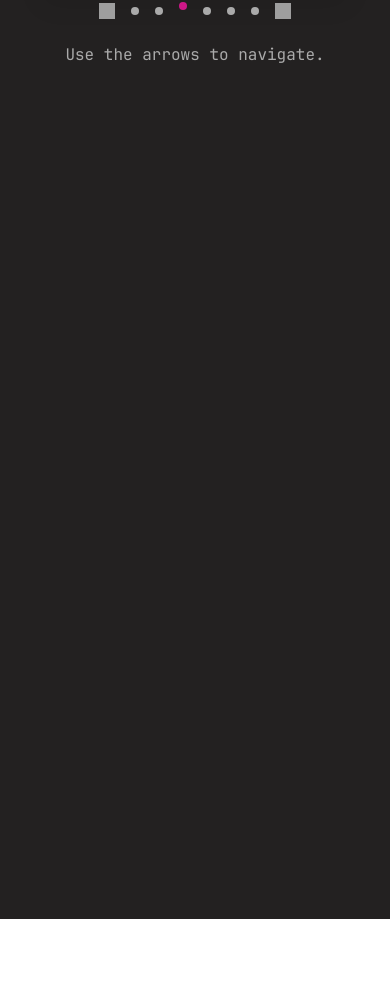
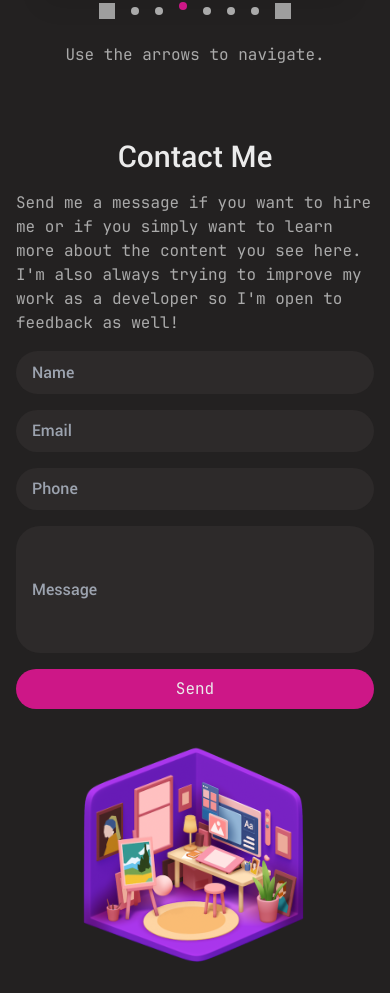
Before and after one commit to ranjotdharni/portfolio-2, a React (Vite) app in the folder portfolio/: page / in a window 390 px wide. Shown: the part 4774-5767 px from the top of the page. Before the commit the page ends 5693 px from the top, so only its background shows below. Built offline with nearby package versions, Linux system fonts and the light colour scheme; grey boxes are pictures that could not be loaded.

Commit message:
contact section complete (ui)

```diff
--- /dev/null
+++ b/portfolio/src/components/atoms/ContactInput.tsx
@@ -0,0 +1,10 @@
+import { ContactInputParams } from '../../lib/types/types'
+
+
+export default function ContactInput(params: ContactInputParams) {
+    let css = `bg-color-bg-contrast w-full md:w-[30vw] rounded-3xl font-roboto p-4 outline-none ${params.tailwind}`
+
+    return (
+        <input value={params.text} onChange={params.setText} placeholder={params.placeholder} className={css} style={{color: params.text !== '' ? 'var(--color-pink)' : 'var(--color-bg-contrast)'}} />
+    )
+}
--- /dev/null
+++ b/portfolio/src/components/molecules/ContactForm.tsx
@@ -0,0 +1,26 @@
+import { ContactFormParams } from '../../lib/types/types'
+import ContactInput from '../atoms/ContactInput'
+import { ChangeEvent } from 'react'
+
+
+export default function ContactForm(params: ContactFormParams) {
+
+    function editText(index: number) {
+        return (event: ChangeEvent<HTMLInputElement>) => {
+            event.preventDefault()
+            params.changeText(event.target.value, index)
+        }
+    }
+
+    return (
+
+        <form className='w-full h-auto space-y-4 flex flex-col items-start md:w-auto md:space-y-8'>
+            {
+                params.inputs.map((input, index) => {
+                    return <ContactInput key={`ContactInput${index}`} text={input.value} setText={editText(index)} placeholder={input.placeholder} tailwind={input.tailwind} />
+                })
+            }
+            <button type='submit' onClick={params.onSubmit} className="bg-color-pink w-full rounded-3xl text-color-white font-jbm px-4 py-2 md:w-auto md:px-12 md:py-2 md:h-auto md:text-md">Send</button>
+        </form>
+    )
+}
--- /dev/null
+++ b/portfolio/src/components/molecules/ContactGraphic.tsx
@@ -0,0 +1,12 @@
+import ContactGraphicImage from '../../assets/images/contactArt.png'
+import '../../styles/animation.css'
+
+
+export default function ContactGraphic() {
+
+    return (
+        <div className='w-3/4 mx-auto aspect-square flex flex-col justify-center mt-4 md:mt-0 md:w-1/3 md:mx-0'>
+            <img src={ContactGraphicImage} className='w-full h-full relative rotate3d' />
+        </div>
+    )
+}
--- /dev/null
+++ b/portfolio/src/components/organisms/ContactIntro.tsx
@@ -0,0 +1,15 @@
+
+
+export default function ContactIntro() {
+
+    return (
+        <div className='w-full h-auto flex flex-col justify-start items-center space-y-4'>
+            <h2 className='w-auto h-auto text-3xl font-roboto text-color-white md:text-5xl'>Contact Me</h2>
+            <p className='w-auto h-auto text-md font-jbm text-color-light-grey text-left md:text-lg md:w-4/5 md:text-center'>
+                Send me a message if you want to hire me or if you simply want to learn more
+                about the content you see here. I'm also always trying to improve my work as a
+                developer so I'm open to feedback as well!
+            </p>
+        </div>
+    )
+}
--- /dev/null
+++ b/portfolio/src/components/organisms/ContactSection.tsx
@@ -0,0 +1,49 @@
+import { ContactFormInputParams } from '../../lib/types/types'
+import ContactGraphic from '../molecules/ContactGraphic'
+import ContactForm from '../molecules/ContactForm'
+import { useState, MouseEvent } from 'react'
+
+
+export default function ContactSection() {
+    const [inputs, setInputs] = useState<ContactFormInputParams[]>([
+        {
+            value: '',
+            placeholder: 'Name',
+            tailwind: 'h-[5vh]'
+        },
+        {
+            value: '',
+            placeholder: 'Email',
+            tailwind: 'h-[5vh]'
+        },
+        {
+            value: '',
+            placeholder: 'Phone',
+            tailwind: 'h-[5vh]'
+        },
+        {
+            value: '',
+            placeholder: 'Message',
+            tailwind: 'h-[15vh] flex flex-col justify-start items-start'
+        },
+    ])
+
+    function changeText(newText: string, index: number) {
+        const modifiedArr: ContactFormInputParams[] = [...inputs]
+        modifiedArr[index] = {...modifiedArr[index], value: newText}
+        setInputs(modifiedArr)
+    }
+
+    function onSubmit(event: MouseEvent<HTMLButtonElement>) {
+        event.preventDefault()
+
+        // do something
+    }
+
+    return (
+        <div className='w-full h-auto flex flex-col space-y-4 mx-auto md:flex-row md:space-y-0 md:items-center md:justify-center md:space-x-12'>
+            <ContactForm inputs={inputs} changeText={changeText} onSubmit={onSubmit} />
+            <ContactGraphic />
+        </div>
+    )
+}
--- a/portfolio/src/components/templates/Contact.tsx
+++ b/portfolio/src/components/templates/Contact.tsx
@@ -1,10 +1,13 @@
+import ContactSection from '../organisms/ContactSection'
+import ContactIntro from '../organisms/ContactIntro'
 
 
 export default function Contact(params: { scrollRef: React.RefObject<HTMLElement | null> }) {
 
     return (
-        <section ref={params.scrollRef} className="w-full h-screen z-10 bg-opacity-0">
-
+        <section ref={params.scrollRef} className="w-full h-auto z-10 bg-opacity-0 px-4 pt-16 space-y-4">
+            <ContactIntro />
+            <ContactSection />
         </section>
     )
 }
--- a/portfolio/src/styles/animation.css
+++ b/portfolio/src/styles/animation.css
@@ -96,3 +96,33 @@
 .arrowRise:active {
     transform: none;
 }
+
+.rotate3d {
+    animation: rotate3d linear 8s alternate infinite, bounce3d linear 1.5s alternate infinite;
+    transform-style: preserve-3d;
+    transform: perspective(1000px) rotate3d(0, 1, 0, 0deg) translate(0, 0);
+}
+
+@keyframes rotate3d {
+    0% {
+        transform: perspective(1000px) rotate3d(0, 1, 0, -15deg);
+    }
+    33% {
+        transform: perspective(1000px) rotate3d(0, 1, 0, -15deg);
+    }
+    66% {
+        transform: perspective(1000px) rotate3d(0, 1, 0, 15deg);
+    }
+    100% {
+        transform: perspective(1000px) rotate3d(0, 1, 0, 15deg);
+    }
+}
+
+@keyframes bounce3d {
+    from {
+        top: 5px;
+    }
+    to {
+        top: -5px;
+    }
+}
```
Also changed, not shown: portfolio/src/lib/types/types.ts (+20 -0 lines), portfolio/src/assets/images/contactArt.png (added).
